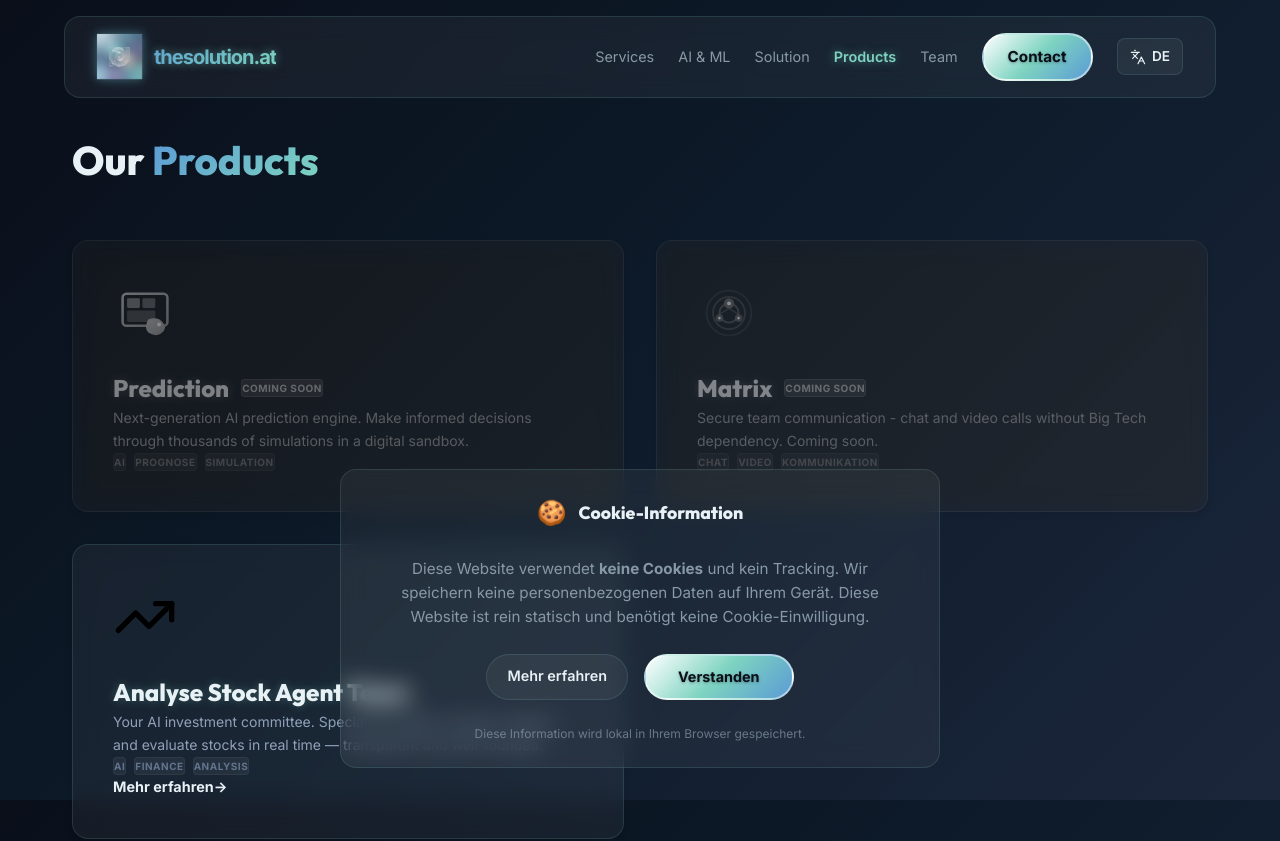
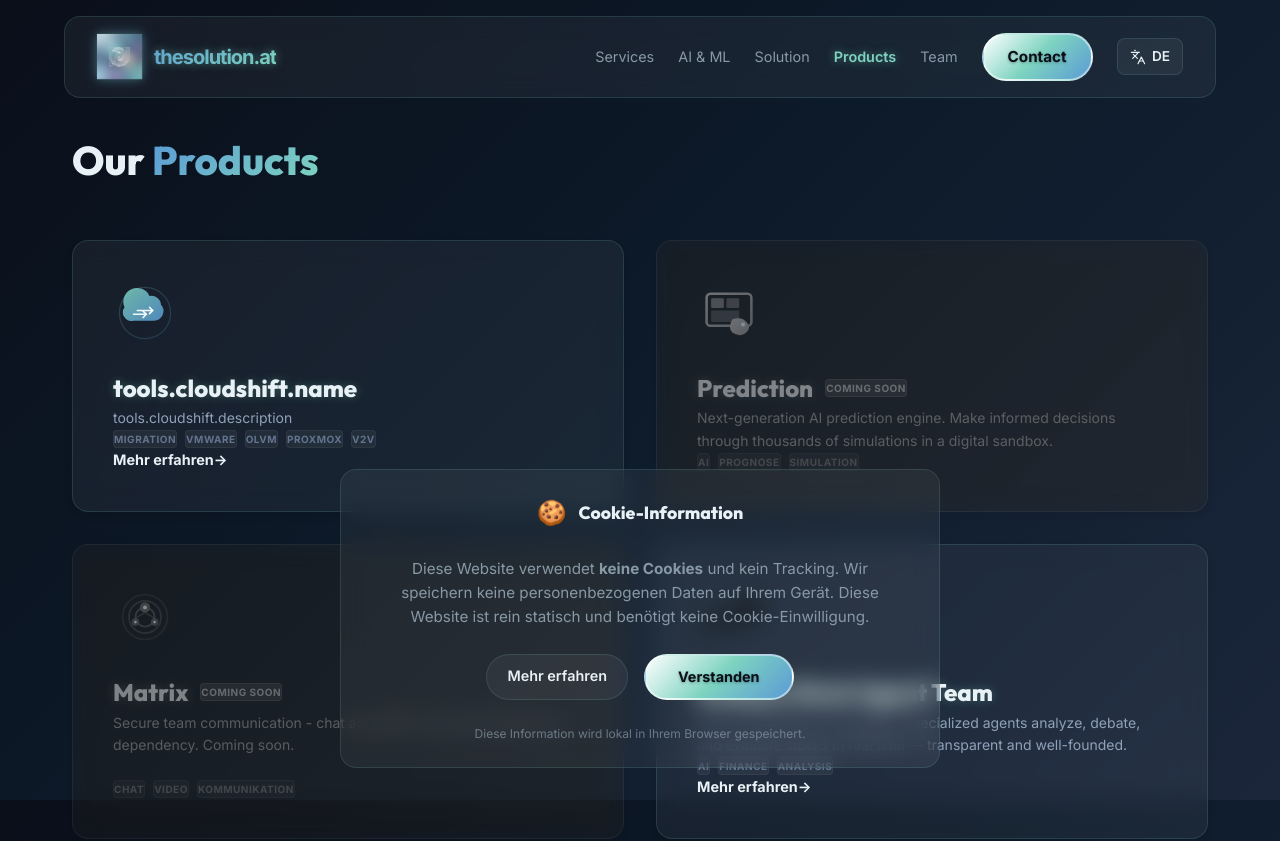
Before and after one commit to foozy74/thesolution.at, a Next.js app: page /en/tools/product in a window 1280 px wide. Shown: the top 841 px of the page. Built offline with nearby package versions, Linux system fonts and the light colour scheme.

Commit message:
feat(cloudshift): move CloudShift card from solutions to products page and add custom logo

```diff
--- a/app/[locale]/tools/product/page.tsx
+++ b/app/[locale]/tools/product/page.tsx
@@ -5,6 +5,7 @@
 import { useTranslations } from "next-intl";
 
 const products = [
+  { id: "cloudshift", logo: "/logos/cloudshift.svg", path: "/tools/product/cloudshift", tags: ["Migration", "VMware", "OLVM", "Proxmox", "V2V"], available: true },
   { id: "prediction", logo: "/logos/mirofish.svg", path: "https://prediction.thesolution.at/", tags: ["AI", "Prognose", "Simulation"], available: false },
   { id: "matrix", logo: "/logos/matrix.svg", path: "/tools/product/matrix-eu", tags: ["Chat", "Video", "Kommunikation"], available: false },
   { id: "analyseStock", logo: "/logos/analyse-stock.svg", path: "https://agent-eu.thesolution.at/", tags: ["AI", "Finance", "Analysis"], available: true },
--- a/app/[locale]/tools/solution/page.tsx
+++ b/app/[locale]/tools/solution/page.tsx
@@ -2,7 +2,7 @@
 
 import { useState } from "react";
 import { Link } from "@/i18n/routing";
-import { Shield, Rocket, Zap, Lock, Cloud } from "lucide-react";
+import { Shield, Rocket, Zap, Lock } from "lucide-react";
 import { useTranslations } from "next-intl";
 
 const solutions = [
@@ -10,7 +10,6 @@
   { id: "coolify-iac", key: "coolify", icon: Rocket, path: "/tools/solution/coolify-iac", tags: ["IaC", "Coolify", "OCI", "Docker"] },
   { id: "databricks-iac", key: "databricks", icon: Zap, path: "/tools/solution/databricks-iac", tags: ["IaC", "Databricks", "Terraform", "CI/CD"] },
   { id: "personal-security", key: "personalSecurity", icon: Lock, path: "/tools/solution/personal-security", tags: ["Security", "Privacy", "Checklist", "Guide"] },
-  { id: "cloudshift", key: "cloudshift", icon: Cloud, path: "/tools/product/cloudshift", tags: ["Migration", "VMware", "OLVM", "Proxmox", "V2V"] },
 ];
 
 export default function SolutionLandingPage() {
--- a/messages/de.json
+++ b/messages/de.json
@@ -191,6 +191,10 @@
       "name": "Analyse Stock Agent Team",
       "description": "Dein KI-Investment-Komitee. Spezialisierte Agenten analysieren, debattieren und bewerten Aktien in Echtzeit – transparent und fundiert."
     },
+    "cloudshift": {
+      "name": "CloudShift",
+      "description": "Vollautomatisierte Live-Migration von VMs zwischen VMware vSphere, Oracle OLVM, Hyper-V, Proxmox VE und OpenStack. Zero-Downtime Cutover."
+    },
     "openclaw": {
       "metaTitle": "OpenClaw IaC - Enterprise Terraform for OCI",
       "metaDescription": "Production-ready Infrastructure-as-Code für Oracle Cloud: VCN, Compartments, Compute, Kubernetes und Security mit Terraform.",
--- a/messages/en.json
+++ b/messages/en.json
@@ -191,6 +191,10 @@
       "name": "Analyse Stock Agent Team",
       "description": "Your AI investment committee. Specialized agents analyze, debate, and evaluate stocks in real time — transparent and well-founded."
     },
+    "cloudshift": {
+      "name": "CloudShift",
+      "description": "Fully automated live VM migration between VMware vSphere, Oracle OLVM, Hyper-V, Proxmox VE, and OpenStack. Zero downtime cutover."
+    },
     "openclaw": {
       "metaTitle": "OpenClaw IaC - Enterprise Terraform for OCI",
       "metaDescription": "Production-ready Infrastructure-as-Code for Oracle Cloud: VCN, compartments, compute, Kubernetes and security with Terraform.",
```
Also changed, not shown: public/logos/cloudshift.svg (added).
